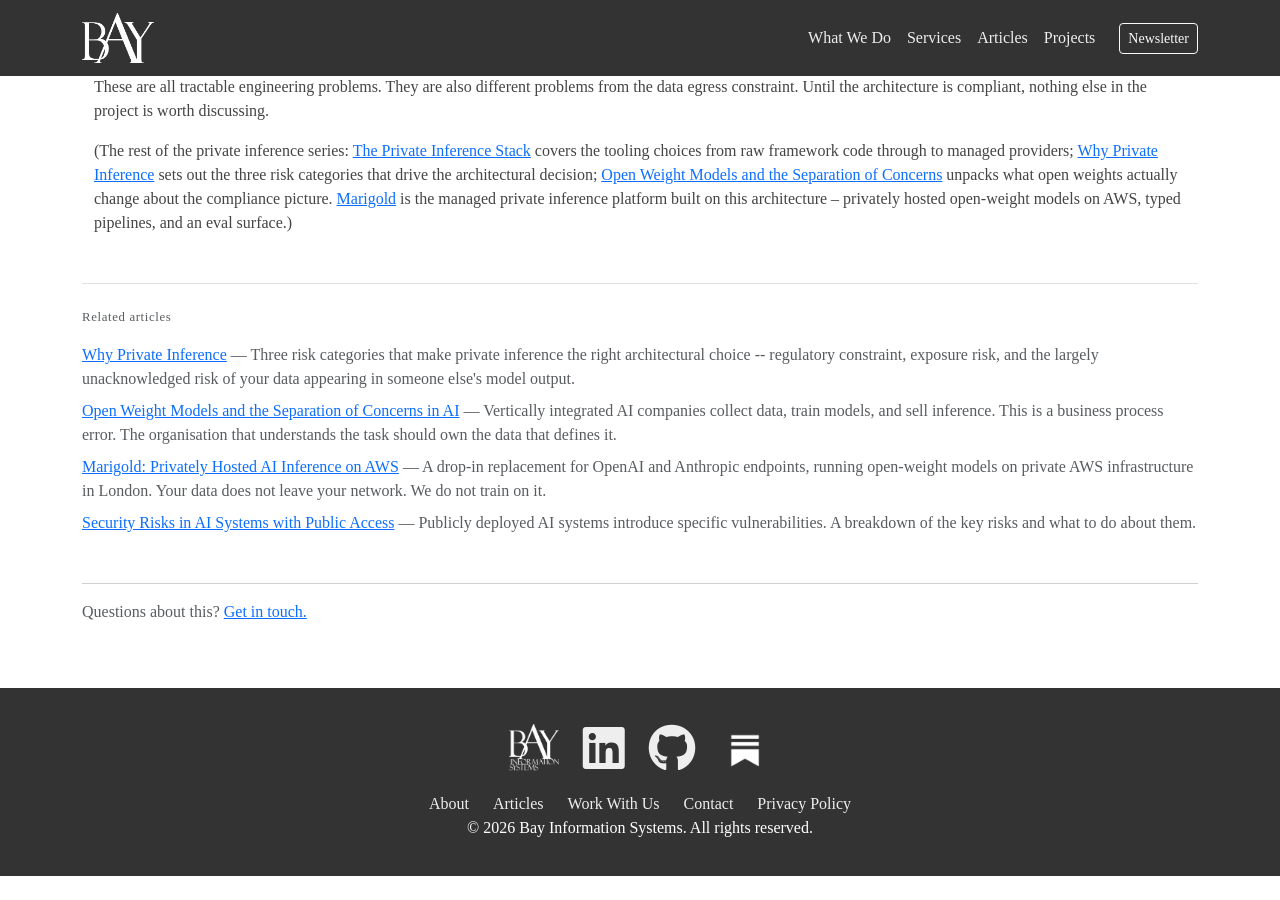
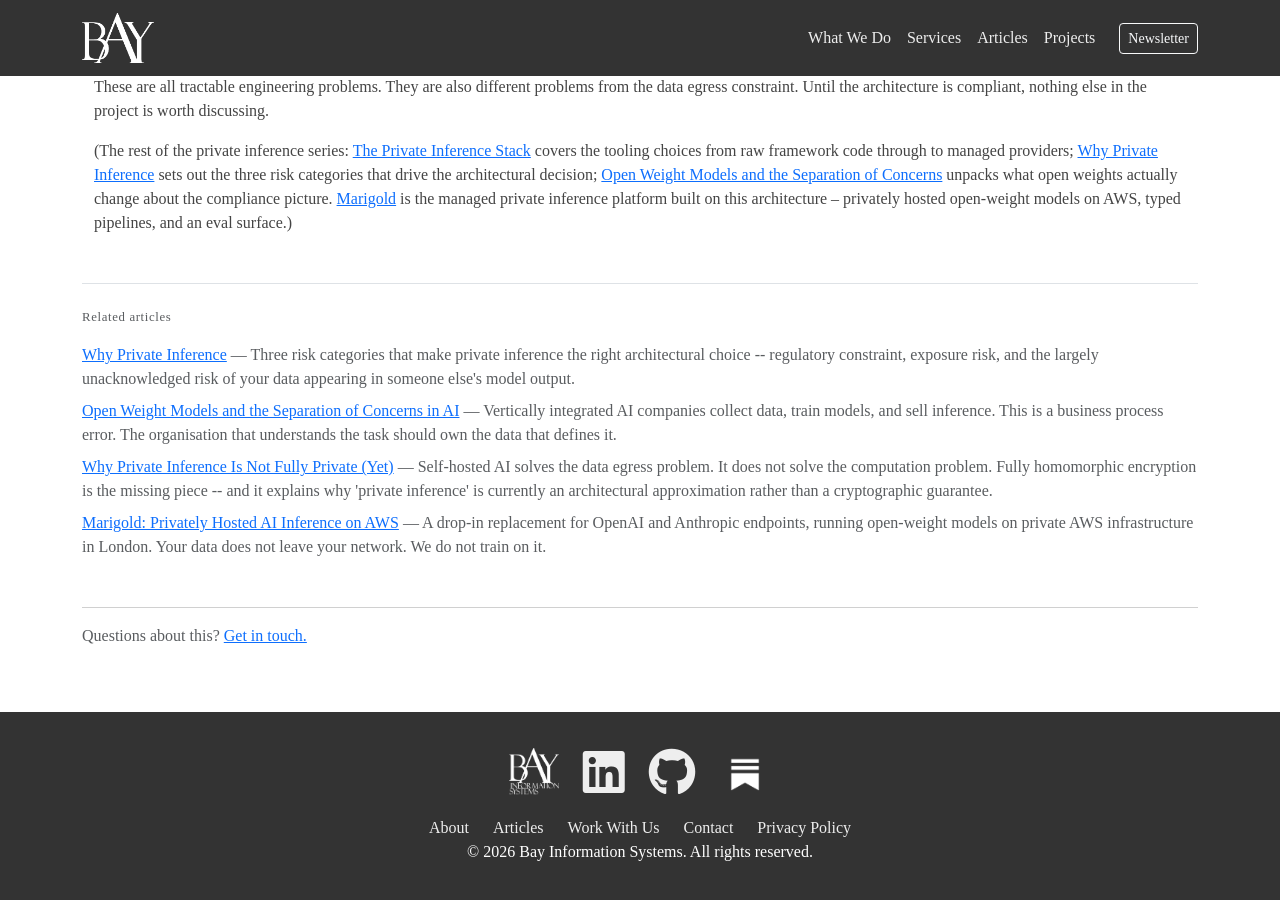
Before and after one commit to bayinfosys/bayinfosys.github.io, a Jekyll site: the page built from _posts/2026-01-01-40-private-inference.md, in a window 1280 px wide and 900 px high, scrolled down 980 px. Built offline with Jekyll 4.4.1, drawn with Linux system fonts in a browser that asks for light colours; before the commit the page ends 1856 px from its top, so only the background shows below that.

Commit message:
updated related articles for fhe article

```diff
--- a/_posts/2026-01-01-40-private-inference.md
+++ b/_posts/2026-01-01-40-private-inference.md
@@ -10,8 +10,8 @@ related:
   - 63-private-inference
   - 65-why-private-inference
   - 66-open-weights-separate-concerns
+  - 72-private-inference-fhe
   - 64-marigold
-  - 09-data-risks
 ---
 
 # Private Inference: Running AI Inside Your Own Infrastructure
--- a/_posts/2026-01-01-63-private-inference-stack.md
+++ b/_posts/2026-01-01-63-private-inference-stack.md
@@ -11,6 +11,7 @@ related:
   - 02-deploy-simple-model
   - 04-cost-of-ml
   - 32-training-llm
+  - 72-private-inference-fhe
 ---
 
 # The Private Inference Stack: A Field Guide
--- a/_posts/2026-01-01-64-marigold.md
+++ b/_posts/2026-01-01-64-marigold.md
@@ -11,7 +11,7 @@ related:
   - 40-private-inference
   - 63-private-inference
   - 54-runfox
-  - 02-deploy-simple-model
+  - 72-private-inference-fhe
 ---
 
 # Marigold: Privately Hosted AI Inference on AWS
--- a/_posts/2026-01-01-65-why-private-inference.md
+++ b/_posts/2026-01-01-65-why-private-inference.md
@@ -15,6 +15,7 @@ related:
   - 63-private-inference
   - 09-data-risks
   - 64-marigold
+  - 72-private-inference-fhe
 ---
 
 # Why Private Inference?
--- a/_posts/2026-01-01-66-open-weights-separate-concerns.md
+++ b/_posts/2026-01-01-66-open-weights-separate-concerns.md
@@ -14,6 +14,7 @@ related:
   - 64-marigold
   - 46-labels-are-the-task
   - 61-eval-datasets
+  - 72-private-inference-fhe
 ---
 
 # Open Weight Models and the Separation of Concerns in AI
```
